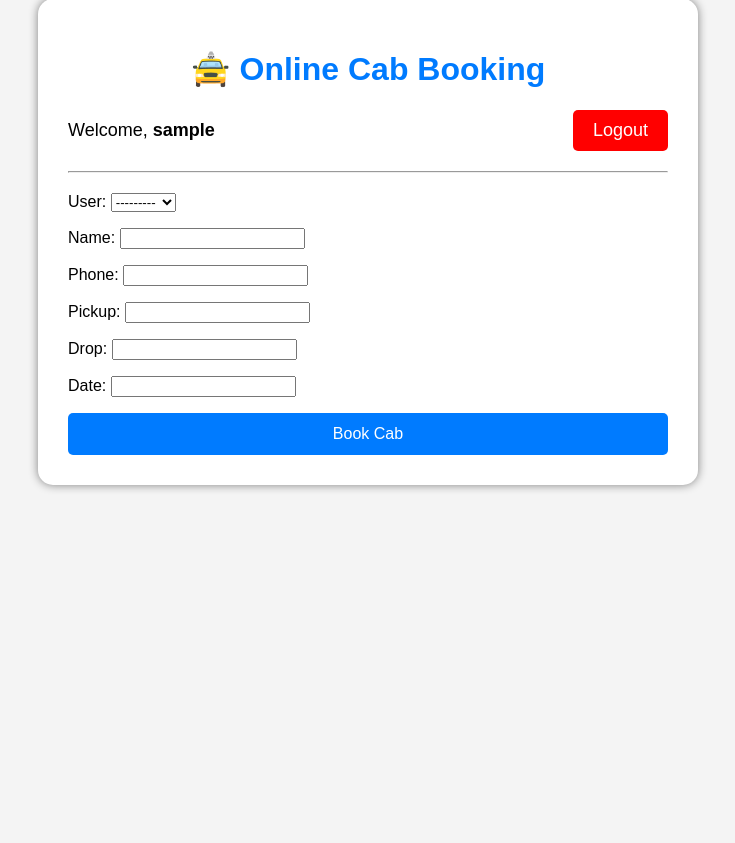
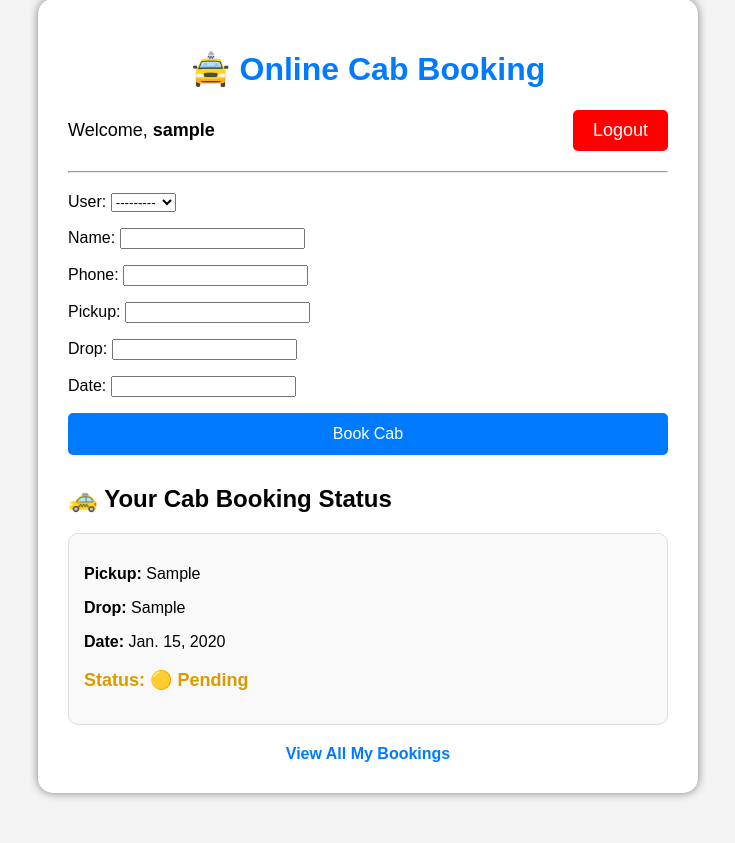
Before and after one commit to sahilabassdar/cab-booking, a Django app: page / in a window 1280 px wide. Shown: the part 51-894 px from the top of the page, without its empty margins (272-1007 px from the left). Before the commit the page ends 542 px from the top, so only its background shows below. Run offline with Django 5.2, Linux system fonts and the light colour scheme; a user stored in the database is signed in; tables that the repository leaves empty hold one stand-in row (values such as "Sample post").

Commit message:
Add driver drop and destination status

```diff
--- a/cabapp/models.py
+++ b/cabapp/models.py
@@ -31,7 +31,11 @@ class Driver(models.Model):
         ('Busy', 'Busy'),
     ]
 
-    status = models.CharField(max_length=20, choices=STATUS, default='Available')
+    status = models.CharField(
+        max_length=20,
+        choices=STATUS,
+        default='Available'
+    )
 
     def __str__(self):
         return self.name
@@ -39,7 +43,10 @@ class Driver(models.Model):
 
 # ---------------- BOOKING MODEL ----------------
 class Booking(models.Model):
-    user = models.ForeignKey(User, on_delete=models.CASCADE)
+    user = models.ForeignKey(
+        User,
+        on_delete=models.CASCADE
+    )
 
     name = models.CharField(max_length=100)
     phone = models.CharField(max_length=15)
@@ -50,11 +57,15 @@ class Booking(models.Model):
     STATUS = [
         ('Pending', 'Pending'),
         ('Assigned', 'Assigned'),
-        ('Completed', 'Completed'),
+        ('Reached Destination', 'Reached Destination'),
         ('Cancelled', 'Cancelled'),
     ]
 
-    status = models.CharField(max_length=20, choices=STATUS, default='Pending')
+    status = models.CharField(
+        max_length=30,
+        choices=STATUS,
+        default='Pending'
+    )
 
     def __str__(self):
         return self.name
--- a/cabapp/templates/cabapp/home.html
+++ b/cabapp/templates/cabapp/home.html
@@ -63,6 +63,44 @@
             margin:20px 0;
         }
 
+        .booking-status{
+            margin-top:30px;
+        }
+
+        .booking{
+            border:1px solid #ddd;
+            padding:15px;
+            margin-top:15px;
+            border-radius:10px;
+            background:#f9f9f9;
+        }
+
+        .status{
+            font-weight:bold;
+            font-size:18px;
+        }
+
+        .pending{
+            color:#d89b00;
+        }
+
+        .assigned{
+            color:green;
+        }
+
+        .rejected{
+            color:red;
+        }
+
+        .my-bookings{
+            display:block;
+            text-align:center;
+            margin-top:20px;
+            color:#007bff;
+            text-decoration:none;
+            font-weight:bold;
+        }
+
     </style>
 </head>
 
@@ -75,6 +113,7 @@
     <div class="welcome">
 
         {% if request.user.is_authenticated %}
+
             <div>
                 Welcome, <b>{{ request.user.username }}</b>
             </div>
@@ -82,18 +121,20 @@
             <a href="/logout/" class="logout">Logout</a>
 
         {% else %}
+
             <div>
                 Welcome, Guest
             </div>
 
             <a href="/login/" class="logout">Login</a>
+
         {% endif %}
 
     </div>
 
     <hr>
 
-    <!-- BOOKING FORM (DO NOT REMOVE THIS) -->
+    <!-- BOOKING FORM -->
     <form method="post">
 
         {% csrf_token %}
@@ -106,6 +147,67 @@
 
     </form>
 
+
+    <!-- CURRENT BOOKING STATUS -->
+
+    {% if bookings %}
+
+        <div class="booking-status">
+
+            <h2>🚕 Your Cab Booking Status</h2>
+
+            {% for booking in bookings %}
+
+                <div class="booking">
+
+                    <p>
+                        <b>Pickup:</b> {{ booking.pickup }}
+                    </p>
+
+                    <p>
+                        <b>Drop:</b> {{ booking.drop }}
+                    </p>
+
+                    <p>
+                        <b>Date:</b> {{ booking.date }}
+                    </p>
+
+                    <p class="status
+                        {% if booking.status == 'Pending' %}
+                            pending
+                        {% elif booking.status == 'Assigned' %}
+                            assigned
+                        {% elif booking.status == 'Rejected' %}
+                            rejected
+                        {% endif %}
+                    ">
+
+                        Status:
+                        {% if booking.status == 'Pending' %}
+                            🟡 Pending
+                        {% elif booking.status == 'Assigned' %}
+                            🟢 Assigned
+                        {% elif booking.status == 'Rejected' %}
+                            🔴 Rejected
+                        {% else %}
+                            {{ booking.status }}
+                        {% endif %}
+
+                    </p>
+
+                </div>
+
+            {% endfor %}
+
+        </div>
+
+    {% endif %}
+
+
+    <a href="/my-bookings/" class="my-bookings">
+        View All My Bookings
+    </a>
+
 </div>
 
 </body>
--- a/cabapp/urls.py
+++ b/cabapp/urls.py
@@ -14,5 +14,7 @@ urlpatterns = [
     path('accept/<int:booking_id>/', views.accept_booking, name='accept_booking'),
     path('reject/<int:booking_id>/', views.reject_booking, name='reject_booking'),
 
+    path('drop/<int:booking_id>/', views.drop_booking, name='drop_booking'),
+
     path('my-bookings/', views.my_bookings, name='my_bookings'),
 ]
--- a/cabapp/views.py
+++ b/cabapp/views.py
@@ -14,10 +14,15 @@ def register(request):
             user.set_password(form.cleaned_data['password'])
             user.save()
             return redirect('login')
+
     else:
         form = RegisterForm()
 
-    return render(request, 'cabapp/register.html', {'form': form})
+    return render(
+        request,
+        'cabapp/register.html',
+        {'form': form}
+    )
 
 
 # ---------------- LOGIN ----------------
@@ -68,12 +73,20 @@ def home(request):
             booking.user = request.user
             booking.status = 'Pending'
             booking.save()
-            return redirect('my_bookings')
+
+            return redirect('home')
+
+    bookings = Booking.objects.filter(
+        user=request.user
+    ).order_by('-id')
 
     return render(
         request,
         'cabapp/home.html',
-        {'form': form}
+        {
+            'form': form,
+            'bookings': bookings
+        }
     )
 
 
@@ -127,7 +140,20 @@ def reject_booking(request, booking_id):
         id=booking_id
     )
 
-    booking.status = 'Rejected'
+    booking.status = 'Cancelled'
+    booking.save()
+
+    return redirect('driver_dashboard')
+
+
+# ---------------- DROP / REACHED DESTINATION ----------------
+def drop_booking(request, booking_id):
+    booking = get_object_or_404(
+        Booking,
+        id=booking_id
+    )
+
+    booking.status = 'Reached Destination'
     booking.save()
 
     return redirect('driver_dashboard')
```
Also changed, not shown: cabapp/templates/cabapp/driver_dashboard.html (+138 -5 lines), cabapp/migrations/0006_alter_booking_status.py (added).
